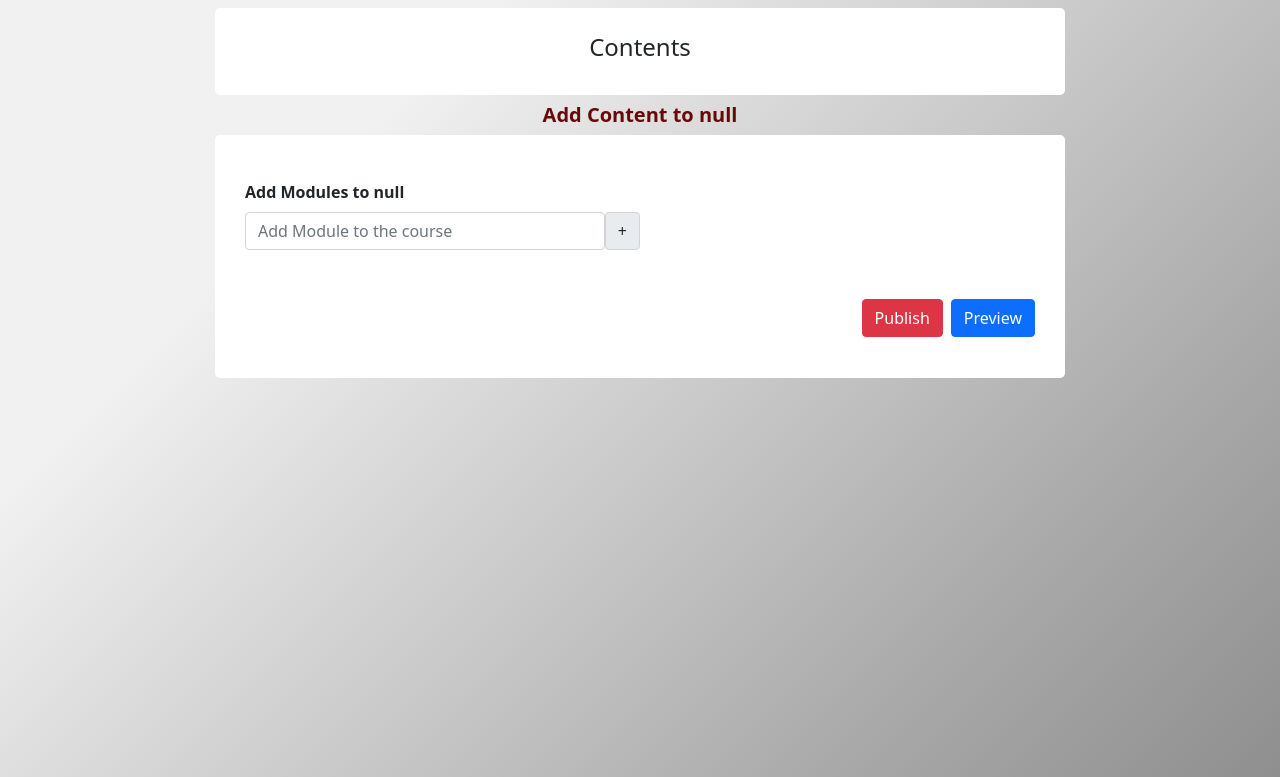
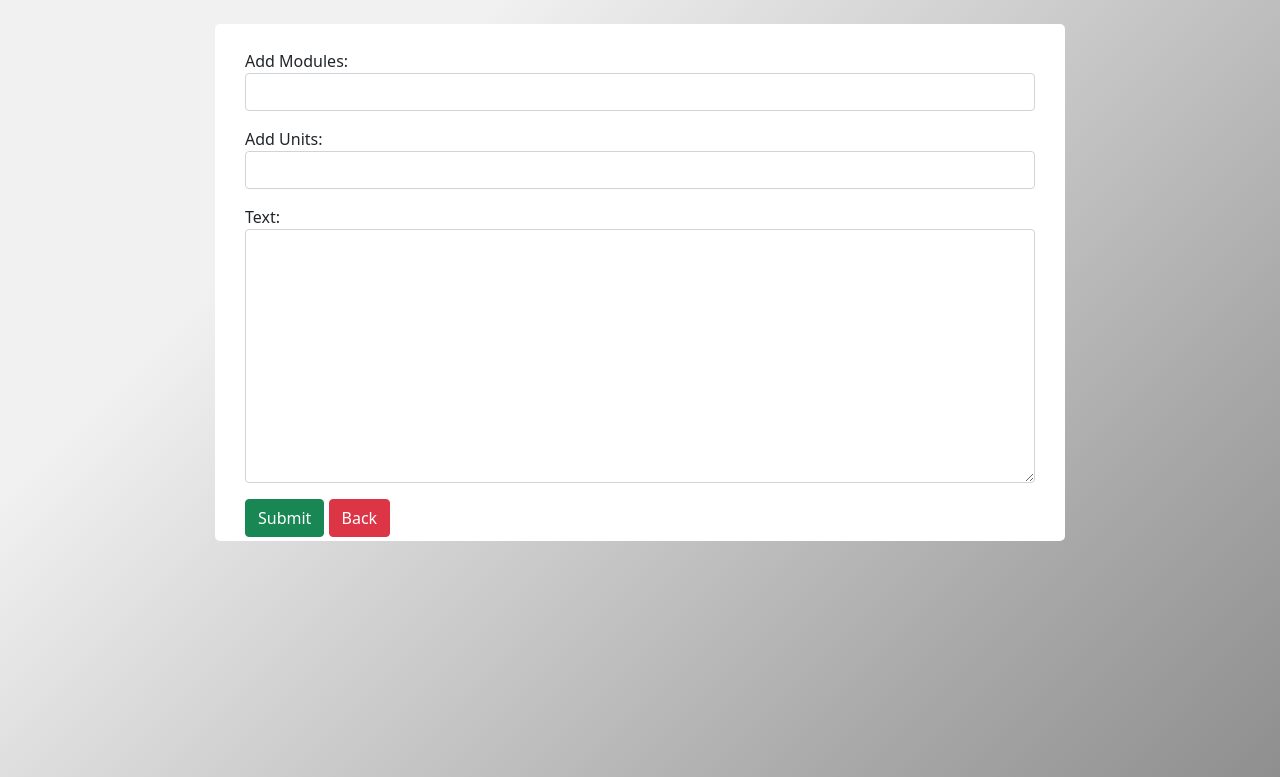
Before and after one commit to Rahul2325/CourseManagementSys, a Django app: page /CO in a window 1280 px wide. Shown: the part 66-843 px from the top of the page. Run offline with Django 4.2, Linux system fonts and the light colour scheme; a user stored in the database is signed in; some libraries are stand-ins or nearby versions.

Commit message:
add components

```diff
--- a/CMSdjango/cms/forms.py
+++ b/CMSdjango/cms/forms.py
@@ -1,8 +1,9 @@
+from dataclasses import fields
 from django import forms
 from django.contrib.auth.models import User
 from django.contrib.auth.forms import UserCreationForm,UserChangeForm
 
-from cms.models import Course
+from cms.models import Course, Components
 
 class SignUpForm(UserCreationForm):
     password1=forms.CharField(label='Password', widget=forms.PasswordInput(attrs={'class':'form-control'}))
@@ -40,3 +41,13 @@ class CourseForm(forms.ModelForm):
         'Desc':forms.Textarea(attrs={'class':'form-control'}),
         'Tags':forms.TextInput(attrs={'class':'form-control'}),
         }
+
+class ComponentsForm(forms.ModelForm):
+    class Meta:
+        model=Components
+        fields = '__all__'
+        labels={'Modules':'Add Modules', 'Units':'Add Units', 'Text':'Text'}
+        widgets={'Modules':forms.TextInput(attrs={'class':'form-control'}),
+        'Units':forms.TextInput(attrs={'class':'form-control'}),
+        'Text':forms.Textarea(attrs={'class':'form-control'}),
+        }
--- a/CMSdjango/cms/models.py
+++ b/CMSdjango/cms/models.py
@@ -11,3 +11,12 @@ class Course(models.Model):
 
     def __str__(self):
         return self.CourseName
+
+class Components(models.Model):
+    Modules=models.CharField(max_length=30)
+    Units=models.CharField(max_length=30)
+    Text=models.TextField()
+    # Video=models.FileField(upload_to = "Video")
+
+    def __str__(self):
+        return self.Modules
--- a/CMSdjango/cms/templates/cms/CO.html
+++ b/CMSdjango/cms/templates/cms/CO.html
@@ -1,9 +1,10 @@
 {% extends 'cms/base.html' %}
 {% load static %}
 {% block title %}
-Create Component
+ADD COMPONENT
 {% endblock %}
 {% block content %}
+{% comment %}
 <!-- div for displaying content -->
 <div class="container my-2">
     <div class="contentsBox">
@@ -144,4 +145,27 @@ Create Component
 </div>
 <script src="{% static 'js/CO.js'%}">
 <!-- kjcnj -->
-{% endblock content%}
+{% endblock content%} {% endcomment %}
+
+
+
+{% comment %} {% extends 'cms/base.html' %}
+{% load static %}
+{% block title %}
+Add Components
+{% endblock %}
+{% block content %} {% endcomment %}
+<!-- <div class="body py-2"> -->
+    <!-- <h3 class="create my-2" style="color: rgb(0, 0, 0); text-align: center; font-weight: bold; ">Create a Course </h3> -->
+    <div class="container my-4 pb-1">
+
+        <form method="POST" action="" enctype="multipart/form-data">
+            {% csrf_token %}
+            {{form.as_p}}
+            <input type="submit" value="Submit" class="btn btn-success">
+            <a href="{% url 'CC' %}" class="btn btn-danger">Back</a>
+
+
+            <form>
+    </div>
+{% endblock %}
--- a/CMSdjango/cms/views.py
+++ b/CMSdjango/cms/views.py
@@ -1,7 +1,7 @@
 from django.http import HttpResponse, HttpResponseRedirect
 from django.shortcuts import render, redirect
 from .models import *
-from .forms import SignUpForm, EditUserProfileForm, CourseForm
+from .forms import SignUpForm, EditUserProfileForm, CourseForm, ComponentsForm
 from datetime import datetime
 from django.contrib import messages
 from django.contrib.auth.forms import AuthenticationForm,PasswordChangeForm
@@ -47,7 +47,7 @@ def CC(request):
                 pst=Course(CourseName=cname, Desc=desc, CourseImage=cimage, CourseCredits=credit, Tags=Tags)
                 pst.save()
                 # print(pst,"bbbbbbbbbbb")
-                form=CourseForm()
+                return redirect('CO')
 
         else:
             form=CourseForm()
@@ -58,7 +58,26 @@ def CC(request):
 
 def CO(request):
     if request.user.is_authenticated:
-        return render(request,'cms/CO.html', {'name':request.user})
+        print(request.method)
+        if request.method=="POST":
+            form=ComponentsForm(request.POST)
+            print(form, "COmponentttsssss")
+            if form.is_valid():
+                # form= form.save()
+                Modules=request.POST.get('Modules')
+                Units=request.POST.get('Units')
+                Texts=request.POST.get('Text')
+                print("hello Dude")
+                pst=Components(Modules=Modules, Units = Units, Text = Texts)
+                pst.save()
+                # print(pst,"bbbbbbbbbbb")
+                # form = CourseForm()
+                # form = ComponentsForm()
+
+        else:
+            form=ComponentsForm()
+
+        return render(request,'cms/CO.html', {'form':form})
     else:
         return HttpResponseRedirect('/')
 
```
Also changed, not shown: CMSdjango/cms/admin.py (+9 -1 lines), CMSdjango/cms/migrations/0009_components_alter_course_coursecredits_and_more.py (added), CMSdjango/db.sqlite3, CMSdjango/media/media/20210626175728_IMG_0948.JPG (added), CMSdjango/media/media/20220730_180753.jpg (added), CMSdjango/media/media/IMG_4226.jpg (added), CMSdjango/media/media/WhatsApp_Image_2022-07-24_at_10.41.08_PM.jpeg (added), CMSdjango/media/media/WhatsApp_Image_2022-07-24_at_10.41.08_PM_GyQvRj4.jpeg (added), CMSdjango/media/media/WhatsApp_Image_2022-07-24_at_10.49.37_PM.jpeg (added), 3 other files.
